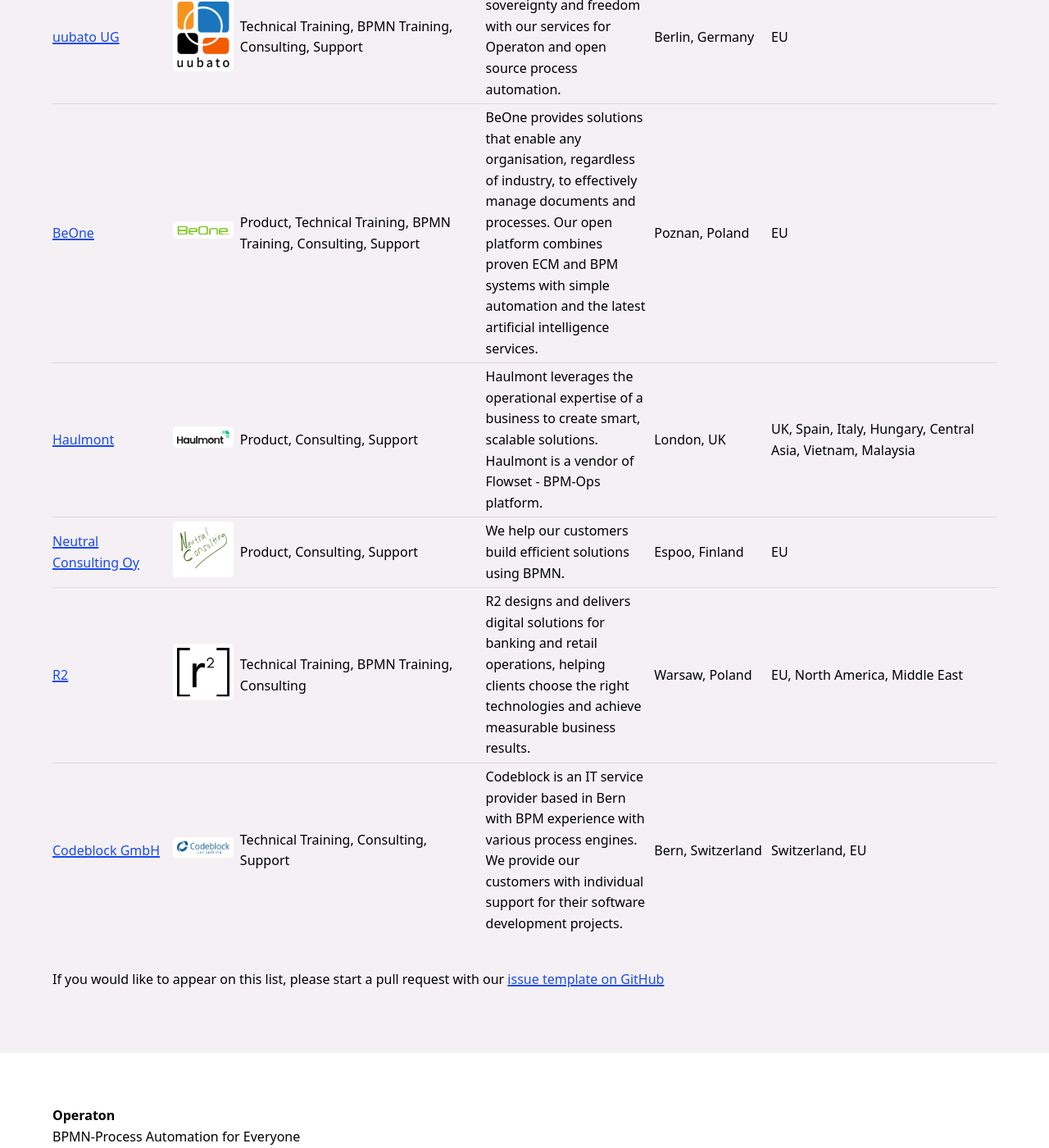
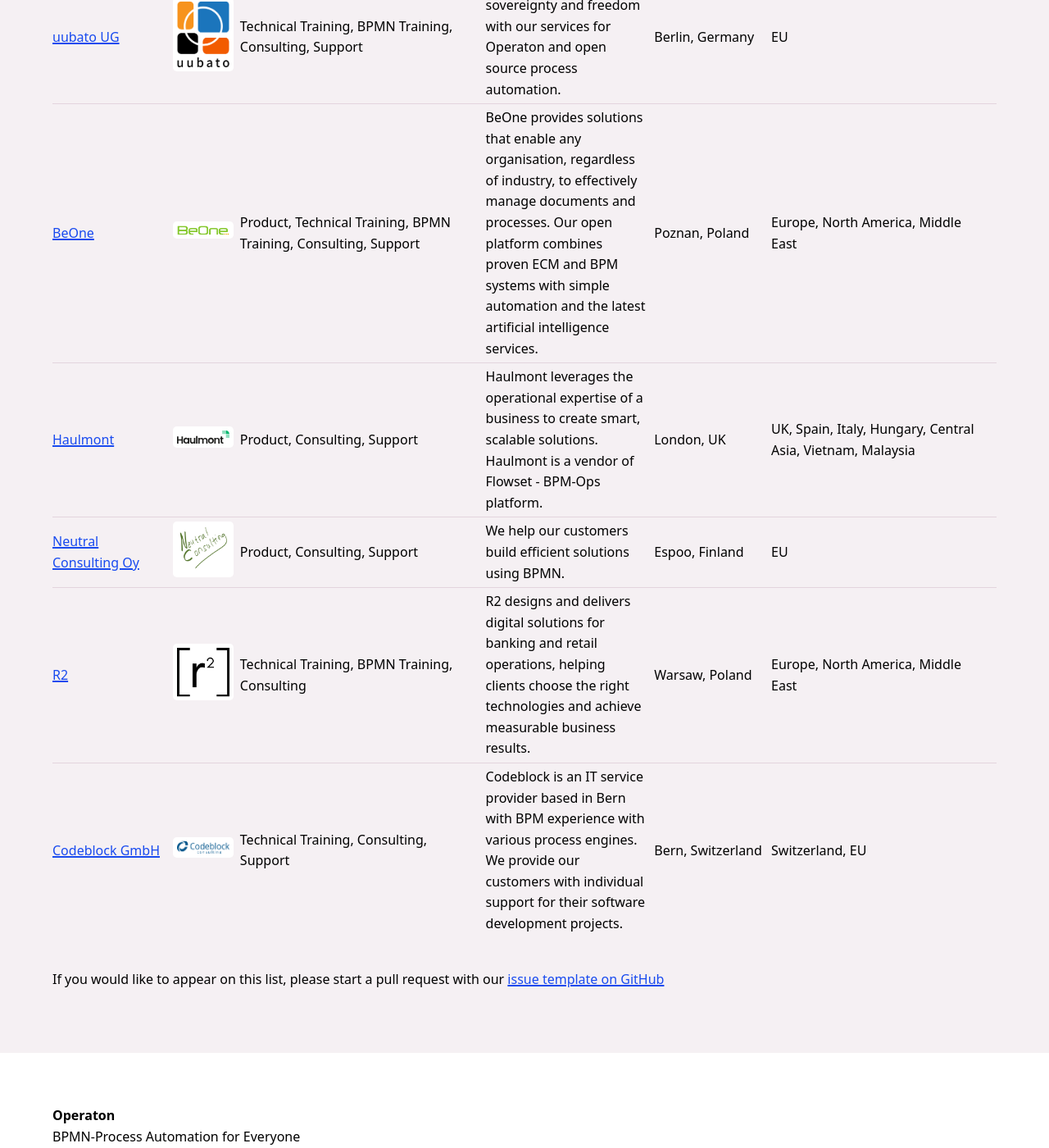
Before and after one commit to operaton/operaton.org, a Jekyll site: the page built from service-providers.html, in a window 1280 px wide and 1400 px high, scrolled down 968 px. Shown: the whole window at 82% size. Built offline with Jekyll 4.4.1, drawn with Linux system fonts in a browser that asks for light colours.

Commit message:
change beone and r2 area-of-operation

```diff
--- a/_data/service-providers.yml
+++ b/_data/service-providers.yml
@@ -52,7 +52,7 @@
   location:
     country: Poland
     city: Poznan
-    area-of-operation: EU
+    area-of-operation: Europe, North America, Middle East
   description: >-
     BeOne provides solutions that enable any organisation, regardless of industry, to effectively manage documents and processes. Our open platform combines proven ECM and BPM systems with simple automation and the latest artificial intelligence services.
   website: https://beone.pl/
@@ -85,7 +85,7 @@
   location:
     country: Poland
     city: Warsaw
-    area-of-operation: EU, North America, Middle East
+    area-of-operation: Europe, North America, Middle East
   description: >-
     R2 designs and delivers digital solutions for banking and retail operations, helping clients choose the right technologies and achieve measurable business results.
   website: https://www.r2.team/
```
